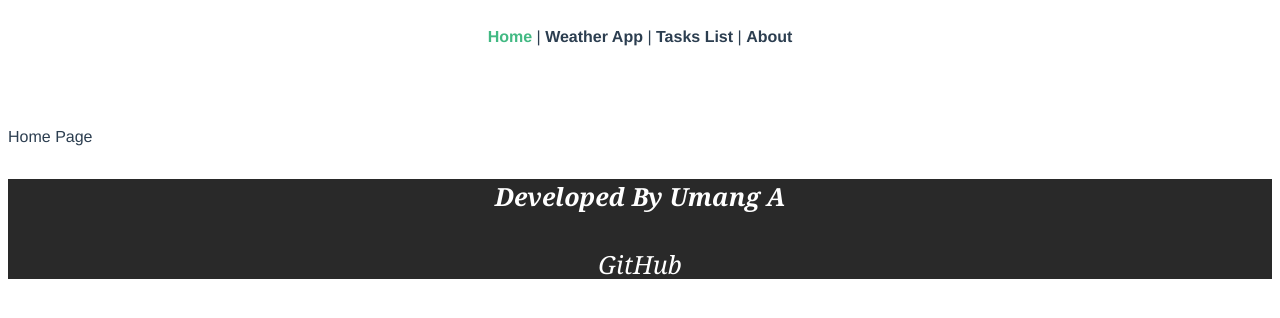
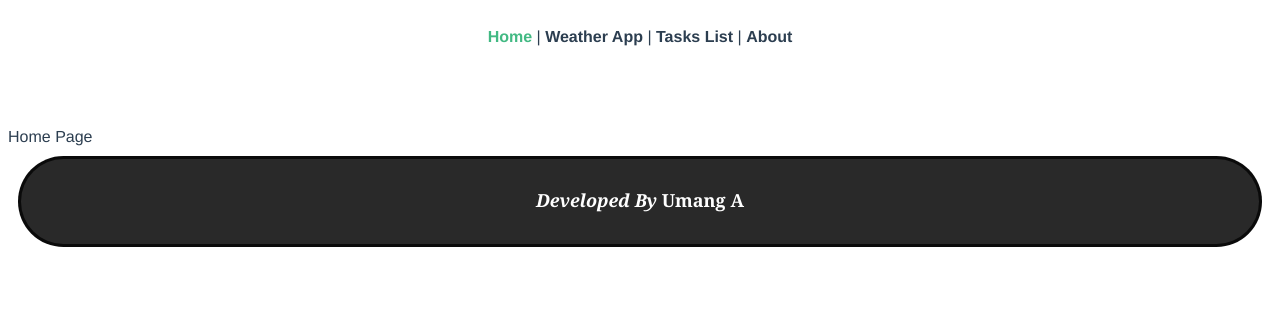
Before and after one commit to umangcodes/wanderer, a Vue app in the folder milestoneproject/: page / in a window 1280 px wide. Shown: the top 318 px of the page. Built offline with nearby package versions, Linux system fonts and the light colour scheme.

Commit message:
modified footer properties to match app view

```diff
--- a/milestoneproject/src/components/bars/footer.vue
+++ b/milestoneproject/src/components/bars/footer.vue
@@ -1,7 +1,9 @@
 <template>
   <div class="footer">
-    <h4>Developed By Umang A</h4>
-    <a class="link" href="https://github.com/umangcodes">GitHub</a>
+    <h4>
+      Developed By
+      <a class="link" href="https://github.com/umangcodes">Umang A</a>
+    </h4>
   </div>
 </template>
 
@@ -11,19 +13,34 @@ export default {};
 
 <style scoped>
 .footer {
-  width: 100%;
-  height: 100px;
+  width: auto;
+  height: 75px;
   background-color: rgba(41, 41, 41, 1);
   color: rgba(255, 255, 255, 1);
   justify-content: space-around;
-  font-size: 25px;
+  align-self: center;
+  text-align: center;
+  font-size: 18px;
   font-style: italic;
-  text-align: center;
   font-family: Cambria;
+  position: relative;
+  bottom: 0;
+
+  padding: 5px;
+  margin: 10px;
+  border: 3px solid rgba(0, 0, 0, 0.75);
+  border-radius: 50px;
 }
 
 .link {
+  font-size: 18px;
+  text-decoration: none;
   color: white;
-  text-decoration: none;
+  font-style: normal;
+}
+.link:hover {
+  text-shadow: 2px 2px rgba(0, 0, 0, 0.5);
+  transition: 0.4s;
+  font-style: italic;
 }
 </style>
```
